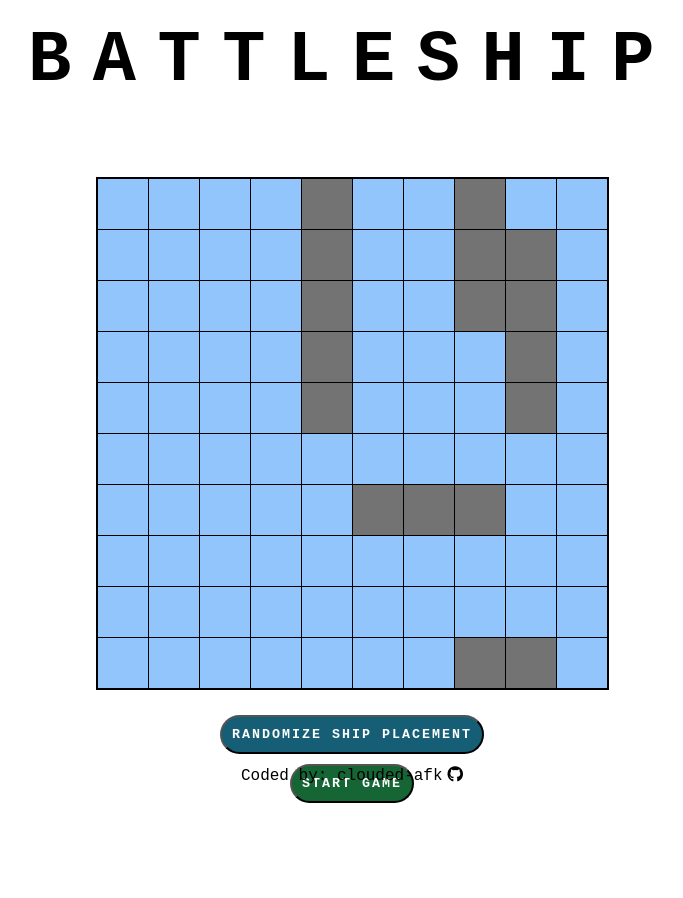
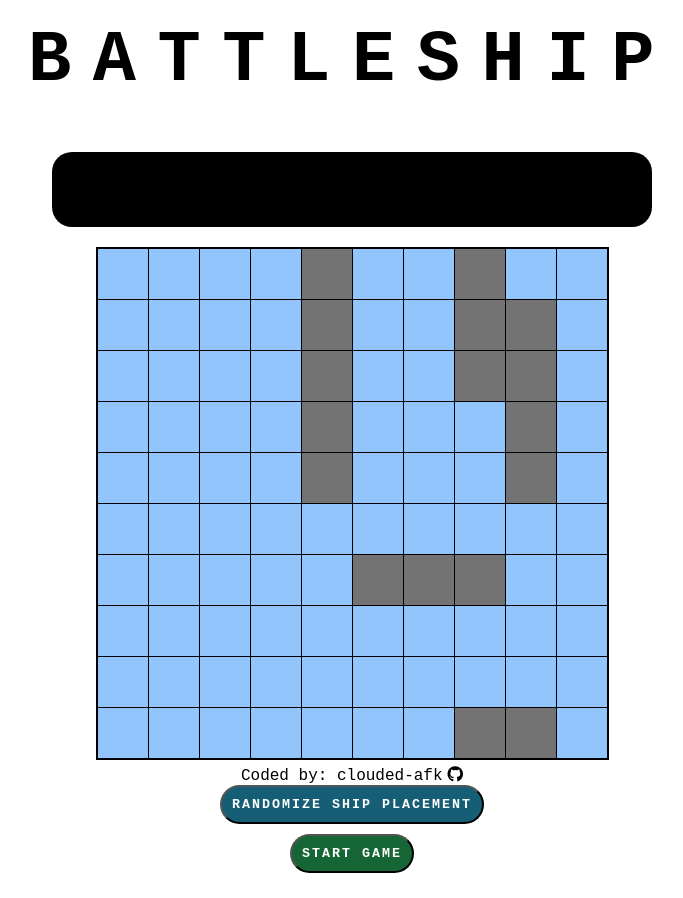
Before and after one commit to clouded-afk/battleship, a website built with webpack: page src/template.html in a window 1280 px wide. Shown: the whole page, without its empty margins (288-971 px from the left). Before the commit the page ends 828 px from the top, so only its background shows below. Built offline with nearby package versions, Linux system fonts and the light colour scheme.

Commit message:
style: style info-container

```diff
--- a/src/style.css
+++ b/src/style.css
@@ -21,6 +21,7 @@ header {
   justify-content: center;
   max-width: 1500px;
   margin: auto;
+  margin-top: 20px;
 }
 
 .info-container {
@@ -29,6 +30,11 @@ header {
   width: 400px;
   height: 75px;
   text-align: center;
+  color: #84cc16;
+  background-color: black;
+  border-radius: 20px;
+  width: 600px;
+  margin-top: 50px;
 }
 
 .turn-info {
```
